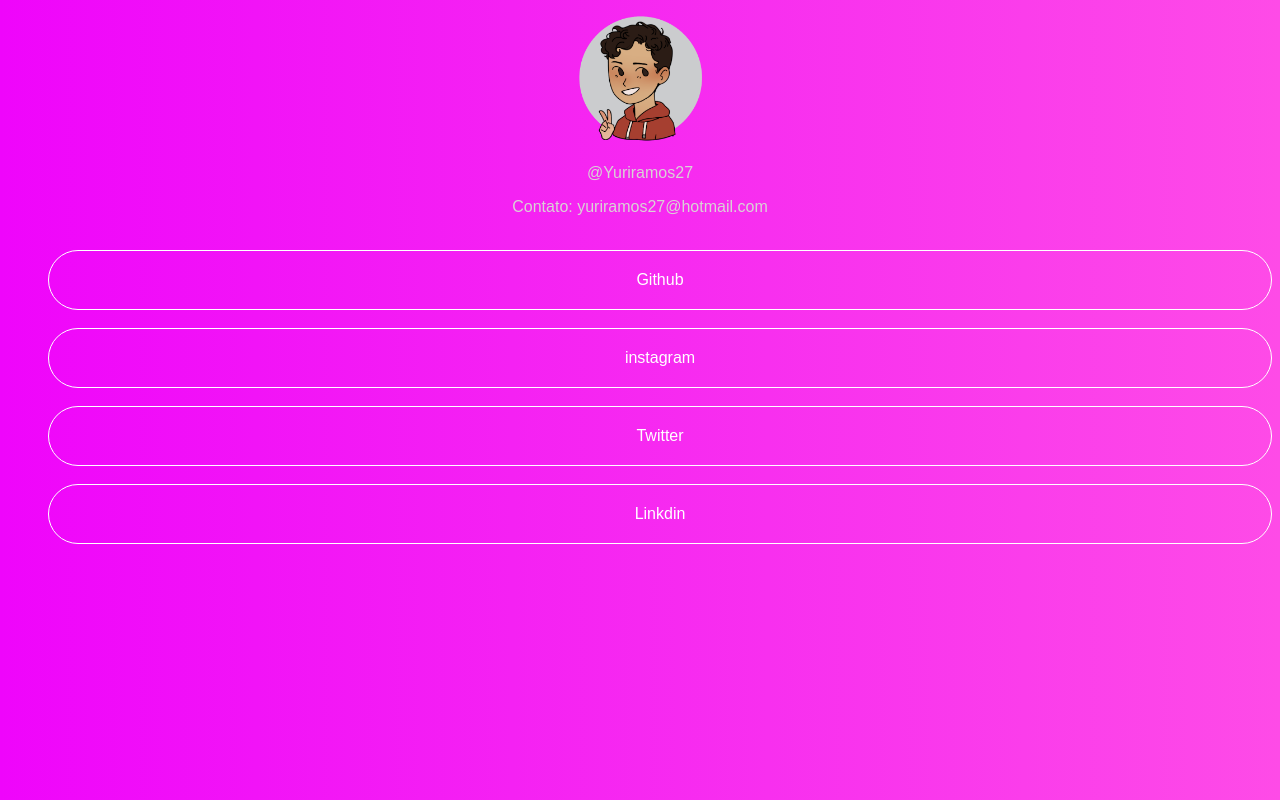
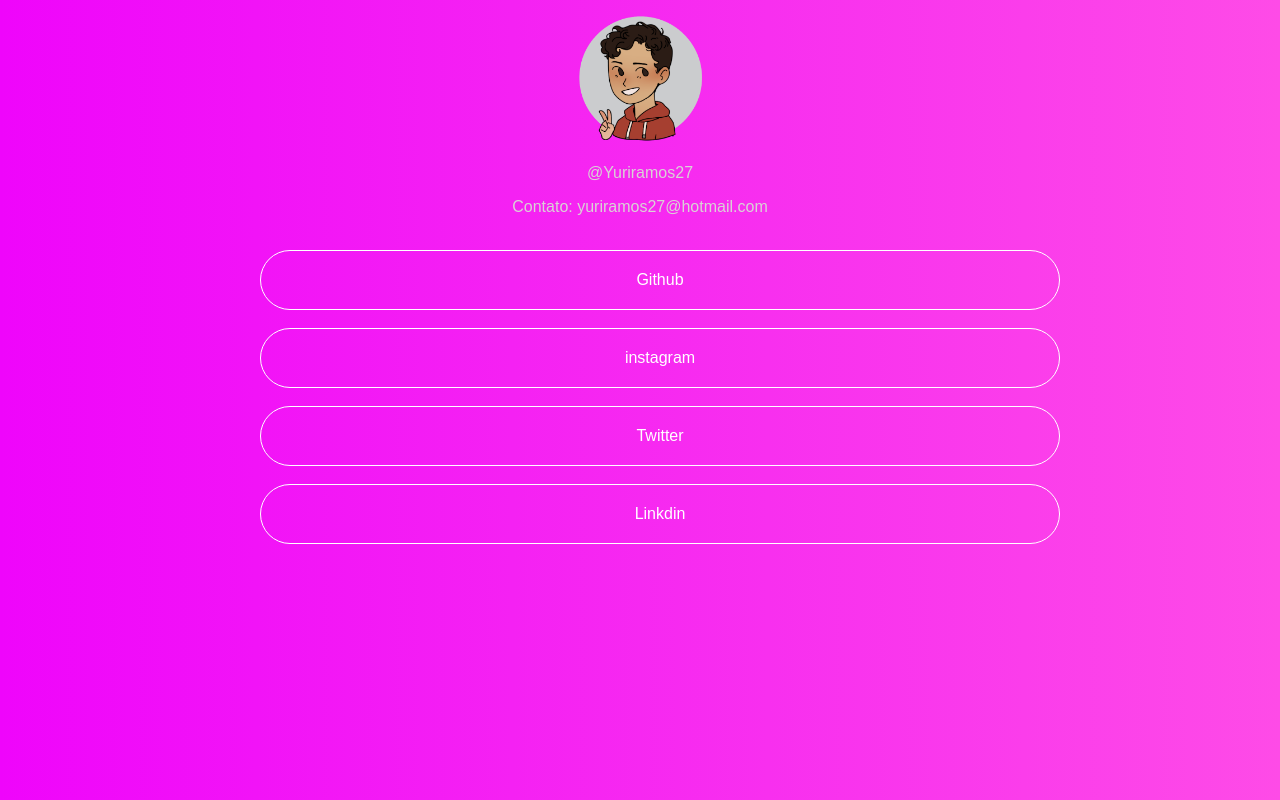
Before and after one commit to yuriramos27/yuriramos27.github.io, a plain HTML site: page index.html in a window 1280 px wide. Drawn offline with Linux system fonts and the light colour scheme.

Commit message:
Add files via upload

```diff
--- a/style.css
+++ b/style.css
@@ -19,22 +19,18 @@ div {
 li {
     font-family: Impact, Haettenschweiler, 'Arial Narrow Bold', sans-serif;
 
+
     text-align: center;
     background-color:none;
     border-radius: 30px;
     border-style: solid;
     box-sizing: border-box;
     border-color: #ffffff;
+    align-items: center;
     border-width: 1px;
+    max-width: 800px;
     display: block;
-
-
-
-
-
-
-
-
+    margin: auto;
 
 
 }
@@ -43,6 +39,10 @@ li a{
     color: white;
     padding: 20px;
     display: block;
+
+
+
+
 
 
 }
@@ -86,5 +86,7 @@ h2#cont{
     color: #D9D2D5;
 }
 ul{
+
+    text-align: right;
     margin: auto;
 }
```
